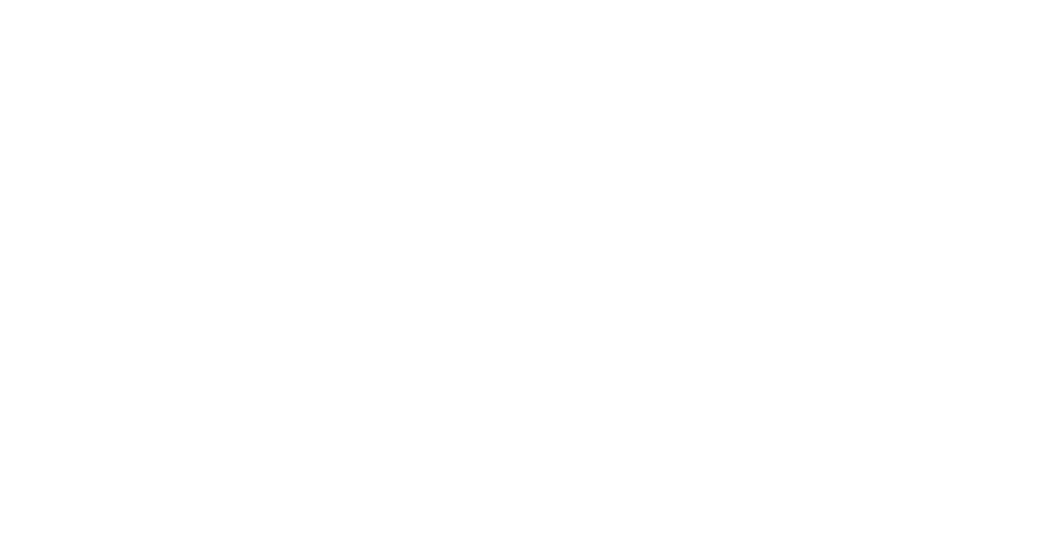
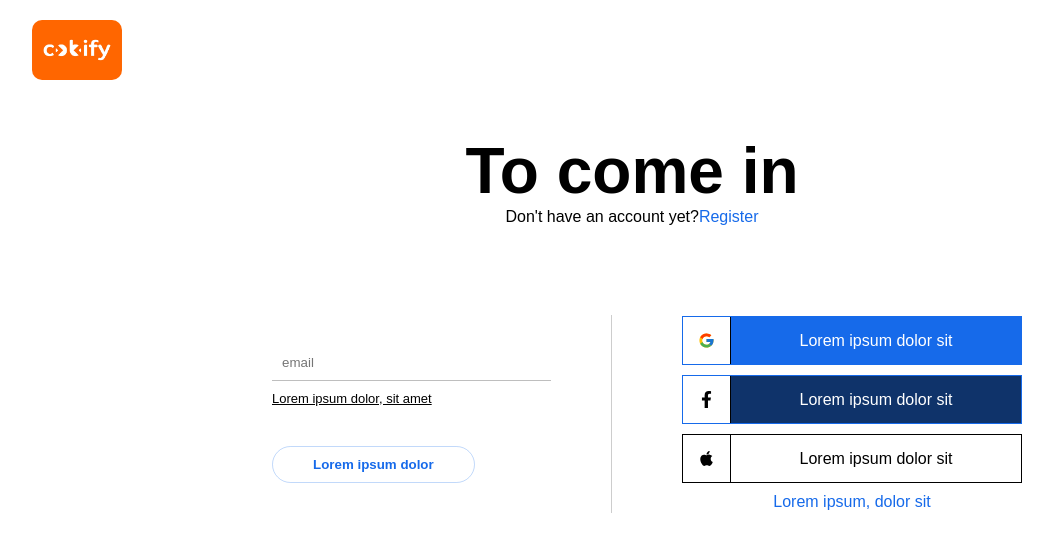
Before and after one commit to Shakhmurad7/wixaz, a React (Vite) app: page /login in a window 1280 px wide. Before the commit this address had no page. Shown: the top 548 px of the page, without its empty margins (8-1061 px from the left). Built offline with nearby package versions, Linux system fonts and the light colour scheme.

Commit message:
add login

```diff
--- a/src/App.jsx
+++ b/src/App.jsx
@@ -1,6 +1,7 @@
 import { Route, Router, Routes } from "react-router"
 import Home from "./Page/Home/home"
 import About from "./Page/About.jsx/about"
+import Login from "./Page/Login/login"
 
 function App() {
   return (
@@ -8,6 +9,7 @@
         <Routes>
             <Route path="/"  element={<Home/>} />
             <Route path="/about"  element={<About/>} />
+            <Route path="/login"  element={<Login/>} />
         </Routes>
     </>
   )
--- /dev/null
+++ b/src/Page/Login/index.module.css
@@ -0,0 +1,129 @@
+.login-logo img{
+    border-radius: 10px;
+    width: 90px ;
+    height: 60px;
+    object-fit: cover;
+}
+.login-logo {
+    margin: 20px 40px;
+}
+.login{
+    display: flex;
+    flex-direction: column;
+    gap: 30px;
+}
+span{
+    color:  #166aea;;
+}
+.login-top-text{
+    text-align: center  ;
+}
+.login-top-text h2{
+    font-weight: 700;
+    font-size: 4rem;
+}
+.login-container{
+    display: flex;
+    flex-direction: column;
+    align-items: center;
+    gap: 60px;
+}
+.login-box{
+    justify-content: center;
+    width: 100%;
+    align-items: center;
+    display: flex;
+    gap: 40px;
+}
+.login-left p{
+    cursor: pointer;
+    font-size: 13px;
+    text-decoration: underline;
+}
+.login-left input{
+    padding: 10px;
+    width: 100%;
+    border: none;
+    outline: none;
+    border-bottom: 1px solid rgba(0, 0, 0, 0.253);
+}
+.login-right{
+    gap: 10px;
+    display: flex;
+    flex-direction: column;
+    padding: 30px;
+    width: 100%;
+    max-width: 400px;
+}
+.login-left button{
+    font-weight: 700;
+    color: #166aea;
+    padding: 10px 40px;
+    background-color: transparent;
+    border: 1px solid #166bea42 !important;
+    border: none;
+    border-bottom: 20px;
+    margin-top: 30px;
+    border-radius: 20px;
+    width: fit-content;
+}
+.login-left{
+    display: flex;
+    flex-direction: column;
+    gap: 10px;
+    width: 100%;
+    max-width: 400px;
+    border-right: 1px solid rgba(0, 0, 0, 0.197);
+    padding: 30px 60px;
+}
+
+.login-block-1 p{
+    background-color: #166aea;
+    width: 100%;
+    height: 47px;
+    display: flex;
+    flex-direction: column;
+    align-items: center;
+    justify-content: center;
+    color: white;
+}
+.login-block-2 p{
+    background-color: #0f336a;
+    width: 100%;
+    height: 47px;
+    display: flex;
+    flex-direction: column;
+    align-items: center;
+    justify-content: center;
+    color: white;
+}
+.login-block-3 p{
+    background-color: #ffffff;
+    width: 100%;
+    height: 47px;
+    display: flex;
+    flex-direction: column;
+    align-items: center;
+    justify-content: center;
+    color: rgb(0, 0, 0);
+}
+.login-block-3{
+    border: 1px solid #000000 !important;
+    align-items: center;
+    display: flex;
+}
+.login-block-1 , .login-block-2 , .login-block-3{
+    border: 1px solid #166aea;
+    align-items: center;
+    display: flex;
+}
+.icon{
+    padding: 15px 15px 10px 15px ;
+    border-right: 1px solid;
+    font-size: 17px
+
+}
+.p-elenent{
+    color: #166aea;
+    text-align: center;
+}
--- /dev/null
+++ b/src/Page/Login/login.jsx
@@ -0,0 +1,56 @@
+import React from 'react'
+import { FcGoogle } from "react-icons/fc";
+import { FaFacebookF } from "react-icons/fa";
+import style from './index.module.css'
+import { FaApple } from "react-icons/fa";
+import { Link } from 'react-router-dom';
+function Login() {
+  return (
+        <>
+            <div className={style['login']}>
+                <div className={style['login-logo']}>
+                    <Link to={'/'} >
+                    <img src="./imgs/Cobify 3.jpg" />
+                    </Link>
+                </div>
+                <div className={style['login-container']}>
+                    <div className={style['login-top-text']}>
+                        <h2>To come in</h2>
+                        <p>Don't have an account yet?<span>Register</span> </p>
+                    </div>
+                        <div className={style['login-box']}>
+                            <div className={style['login-left']}>
+                                <input placeholder='email' type="email"/>
+                                <p>Lorem ipsum dolor, sit amet</p>
+                                <button>Lorem ipsum dolor</button>
+                            </div>
+                            <div className={style['login-right']}>
+                                <div className={style['login-block-1']}>
+                                    <div className={style['icon']}>
+                                    <FcGoogle />
+                                    </div>
+                                    <p>Lorem ipsum dolor sit</p>
+                                </div>
+                                <div className={style['login-block-2']}>
+                                <div className={style['icon']}>
+                                    <FaFacebookF />
+                                </div>
+                                    <p>Lorem ipsum dolor sit</p>
+                                </div>
+                                <div className={style['login-block-3']}>
+                                <div className={style['icon']}>
+                                    <FaApple />
+                                </div>
+                                    <p>Lorem ipsum dolor sit</p>
+                                </div>
+
+                                    <p className={style['p-elenent']}  >Lorem ipsum, dolor sit </p>
+                            </div>
+                        </div>
+                </div>
+            </div>
+        </>
+  )
+}
+
+export default Login
--- a/src/index.css
+++ b/src/index.css
@@ -1,4 +1,5 @@
 a{
+    color: black;
     text-decoration: none;
 }
 li{
--- a/src/layout/Header/header.jsx
+++ b/src/layout/Header/header.jsx
@@ -2,6 +2,7 @@
 import Navbar from '../NavBar/navbar'
 import { IoIosGlobe } from "react-icons/io";
 import style from '../NavBar/index.module.css'
+import { Link } from 'react-router-dom';
 
 function Header() {
   const [open , setopen] = useState(null)
@@ -18,7 +19,9 @@
     <>
     <div className="hader-container">
       <div className="header-left">
-        <img src='./imgs/Cobify 3.jpg' />
+        <Link to={"/"} >
+          <img src='./imgs/Cobify 3.jpg' />
+        </Link>
         <Navbar open={open} setopen={setopen} tabs={tabs} />
       </div>
 
@@ -27,7 +30,9 @@
           <div className="IoIosGlobe ">
             <IoIosGlobe />
           </div>
-            <p className='li-after' >log ln</p>
+            <Link className='li-after' to={'/login'} >
+            <p>log ln</p>
+            </Link>
         </div>
           <p className='p-element'> Get Started</p>
       </div>
```
